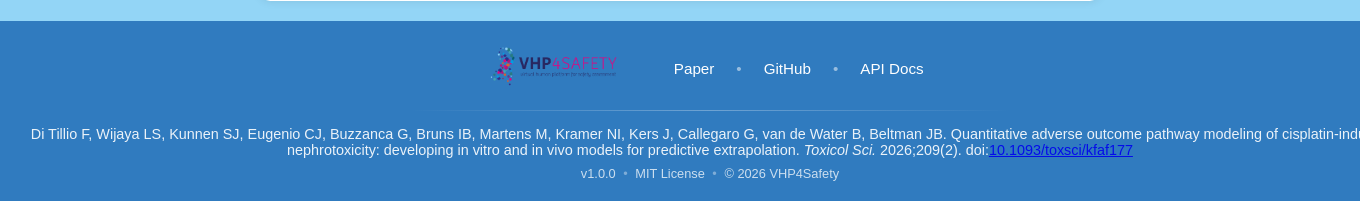
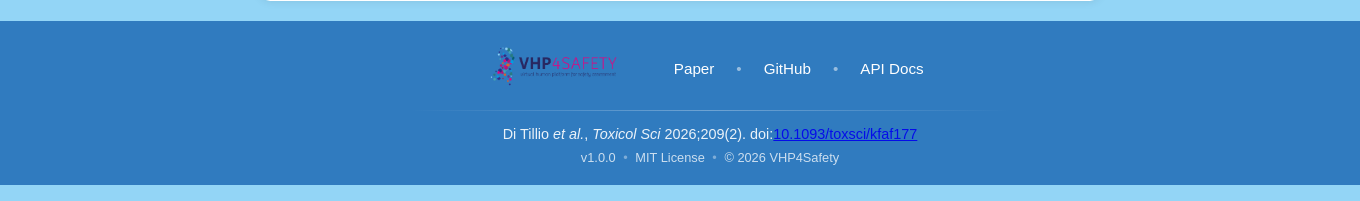
Before and after one commit to VHP4Safety/qAOP-app, a Flask app: page / in a window 1360 px wide; the page is wider, and only the part inside the window is pictured. Shown: the part 1442-1643 px from the top of that part. Run offline with Flask 3, Linux system fonts and the light colour scheme; some libraries are stand-ins or nearby versions.

Commit message:
docs: shorten footer citation to Di Tillio et al. + DOI

```diff
--- a/templates/index.html
+++ b/templates/index.html
@@ -267,9 +267,7 @@
       <div class="footer-divider"></div>
       <div class="footer-bottom">
         <p class="footer-cite">
-          Di Tillio F, Wijaya LS, Kunnen SJ, Eugenio CJ, Buzzanca G, Bruns IB, Martens M, Kramer NI, Kers J, Callegaro G, van de Water B, Beltman JB.
-          Quantitative adverse outcome pathway modeling of cisplatin-induced nephrotoxicity: developing in vitro and in vivo models for predictive extrapolation.
-          <em>Toxicol Sci.</em> 2026;209(2). doi:<a href="https://doi.org/10.1093/toxsci/kfaf177" target="_blank" rel="noopener noreferrer">10.1093/toxsci/kfaf177</a>
+          Di Tillio <em>et&nbsp;al.</em>, <em>Toxicol Sci</em> 2026;209(2). doi:<a href="https://doi.org/10.1093/toxsci/kfaf177" target="_blank" rel="noopener noreferrer">10.1093/toxsci/kfaf177</a>
         </p>
         <p class="footer-legal">
           v1.0.0
```
